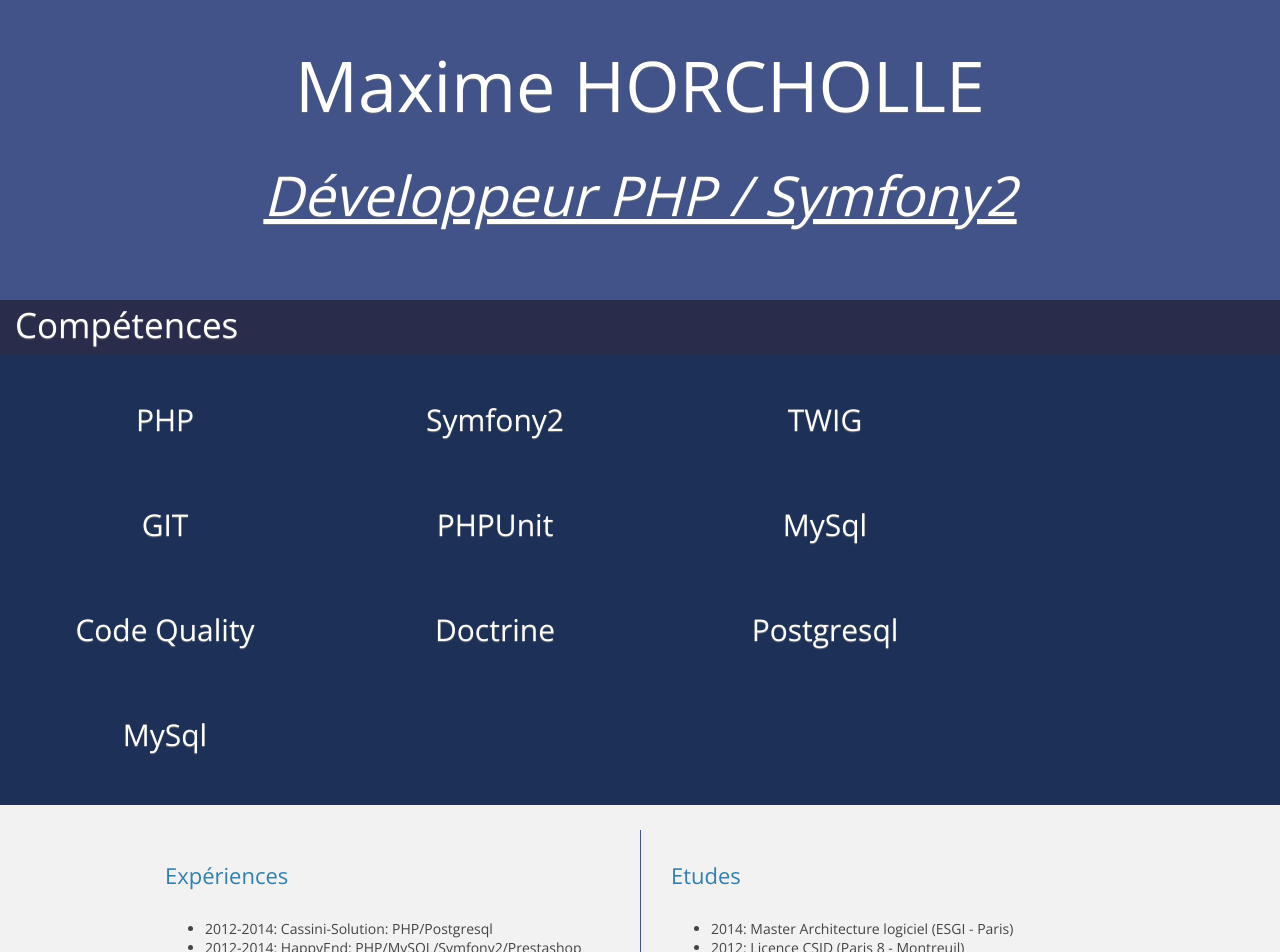
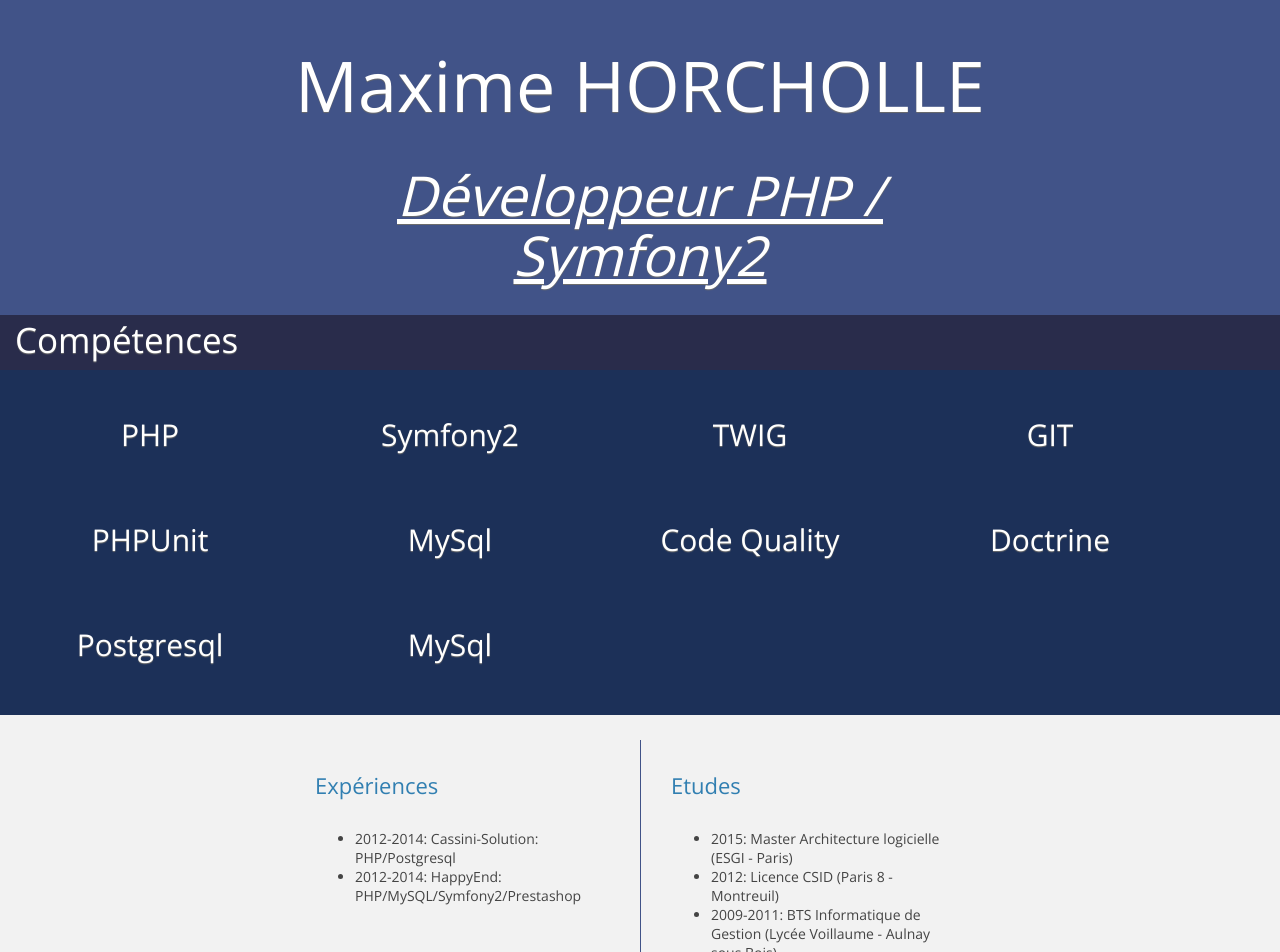
Before and after one commit to mhor/mhor.github.io, a Jekyll site: the page built from index.markdown, in a window 1280 px wide. Shown: the top 952 px of the page. Built offline with Jekyll 4.4.1, drawn with Linux system fonts in a browser that asks for light colours; Markdown is read by kramdown in place of the engine named in the settings.

Commit message:
quick update

```diff
--- a/_layouts/home.html
+++ b/_layouts/home.html
@@ -3,9 +3,10 @@
 ---
 
 <div class="home-banner">
-    <h2>Maxime HORCHOLLE</h2>
-
-    <h3><u>Développeur PHP / Symfony2</u></h3>
+    <div class="wrapper">
+        <h2>Maxime HORCHOLLE</h2>
+        <h3><u>Développeur PHP / Symfony2</u></h3>
+    </div>
 </div>
 <div class="home-skills-header">
     <h2>Compétences</h2>
--- a/css/layout.css
+++ b/css/layout.css
@@ -6,6 +6,7 @@
     margin: 0;
     color: #444;
     font-size: 14px;
+    min-width: 400px;
 }
 
 b, strong {
@@ -30,7 +31,7 @@
 .header-line > .wrapper,
 .main-wrapper,
 .documentation > div.wrapper {
-    max-width: 1000px;
+    max-width: 700px;
     margin: auto;
 }
 
@@ -131,7 +132,6 @@
 }
 
 .home-banner {
-    height: 300px;
     background-color: #415388;
     text-align: center;
     transition-duration: 1s;
@@ -178,7 +178,7 @@
     color: white;
     text-shadow: 0 1px 1px rgb(108, 108, 108);
     font-size: 70px;
-    max-width: 800px;
+    max-width: 700px;
     margin: auto;
     line-height: 70px;
     font-weight: 100;
@@ -190,12 +190,12 @@
     color: white;
     text-shadow: 0 1px 1px rgb(108, 108, 108);
     font-size: 55px;
-    max-width: 800px;
+    max-width: 700px;
     margin: auto;
     line-height: 60px;
     font-weight: 100;
     padding-top: 30px;
-    padding-bottom: 600px;
+    padding-bottom: 30px;
     font-style: italic;
     font-family: 'Open Sans', sans-serif;
 }
@@ -240,7 +240,7 @@
 
 .home-skills-item {
     float: left;
-    width: 330px;
+    width: 300px;
     padding-top: 30px;
     text-align: center;
     white-space: pre-line;
@@ -261,7 +261,7 @@
 }
 
 .home-content-top {
-    max-width: 1000px;
+    max-width: 700px;
     margin: 25px auto;
 }
 
@@ -325,66 +325,6 @@
     padding: 6px 0;
 }
 
-.home-contact-left,
-.home-contact-right {
-    box-sizing: border-box;
-    width: 50%;
-}
-
-.home-contact-right {
-    float: right;
-    padding: 100px;
-    border-left: 1px solid white;
-}
-
-.home-contact-left {
-    float: left;
-    padding: 25px;
-    padding-top: 30px;
-}
-
-.home-contact-right table {
-    width: 100%;
-}
-
-.home-contact-right table {
-    margin-top: 5px;
-}
-
-.home-contact-right table td {
-    padding: 6px 0;
-}
-
-.home-contact-left,
-.home-contact-right {
-    box-sizing: border-box;
-    width: 50%;
-}
-
-.home-contact-right {
-    float: right;
-    padding: 30px;
-    border-left: 1px solid #415388;
-}
-
-.home-contact-left {
-    float: left;
-    padding: 25px;
-    padding-top: 30px;
-}
-
-.home-contact-right table {
-    width: 100%;
-}
-
-.home-contact-right table {
-    margin-top: 5px;
-}
-
-.home-contact-right table td {
-    padding: 6px 0;
-}
-
 .home-content-bottom {
     padding: 20px 0;
     background-color: #1C3058;
@@ -410,6 +350,20 @@
     line-height: 22px;
 }
 
+.home-content-bottom li {
+    font-size: 30px;
+    padding: 5px;
+    color: #376e90;
+}
+
+.home-content-bottom a {
+    color: #376e90;
+}
+
+.home-content-bottom a:hover {
+    color: #4f9cd0;
+}
+
 .home-contact-bottom img:hover {
     opacity: 0.8;
 }
@@ -419,7 +373,7 @@
     left: -4px;
 }
 
-.home-contact-bottom ul li{
+.home-contact-bottom ul li {
     content: "";
     display: inline;
     list-style: none;
--- a/index.markdown
+++ b/index.markdown
@@ -12,7 +12,7 @@
 {% capture contentRight %}
 ## Etudes ##
 
-- **2014:** Master Architecture logiciel (ESGI - Paris)
+- **2015:** Master Architecture logicielle (ESGI - Paris)
 - **2012:** Licence CSID (Paris 8 - Montreuil)
 - **2009-2011:** BTS Informatique de Gestion (Lycée Voillaume - Aulnay sous Bois)
 {% endcapture %}
```
